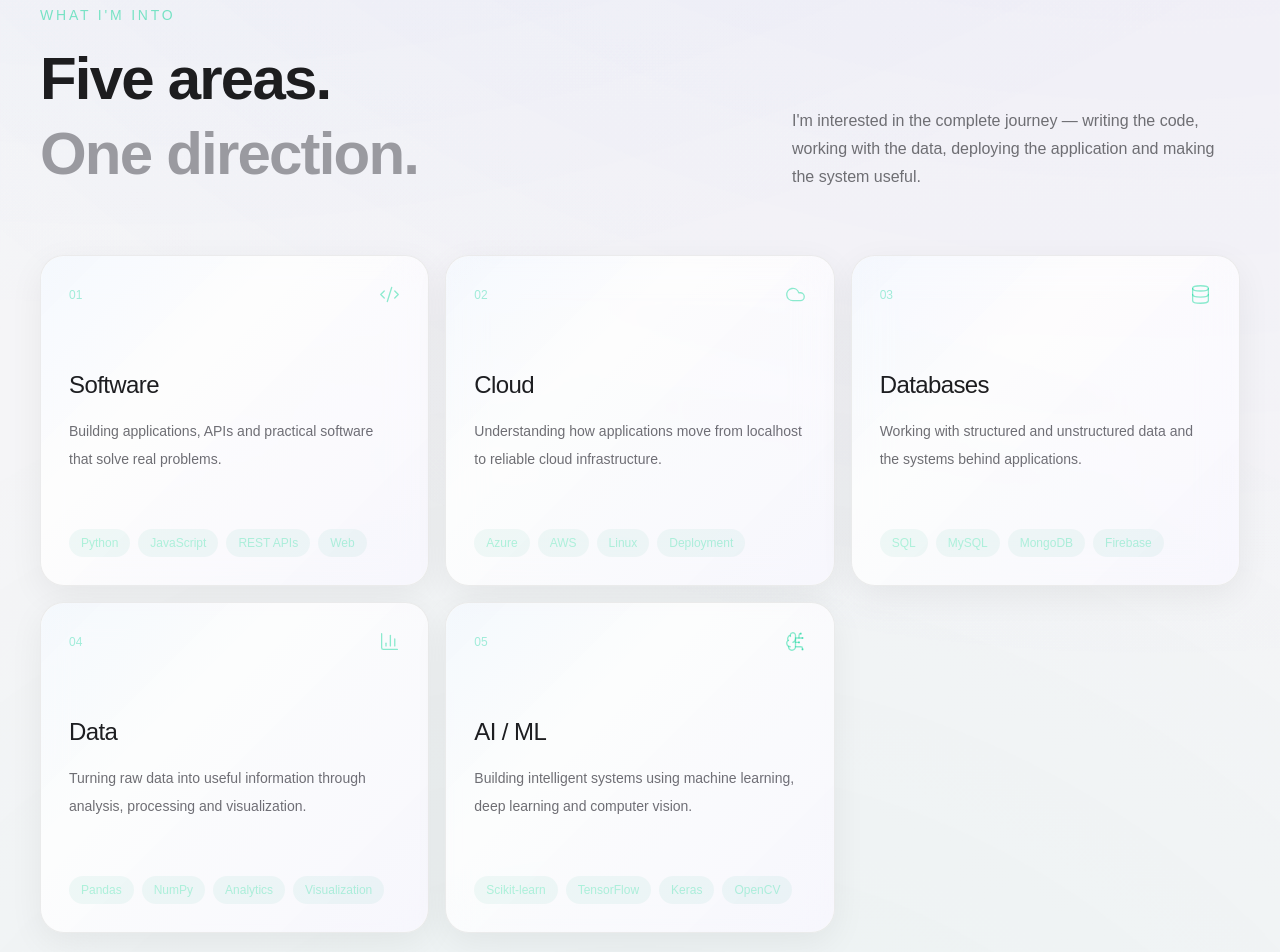
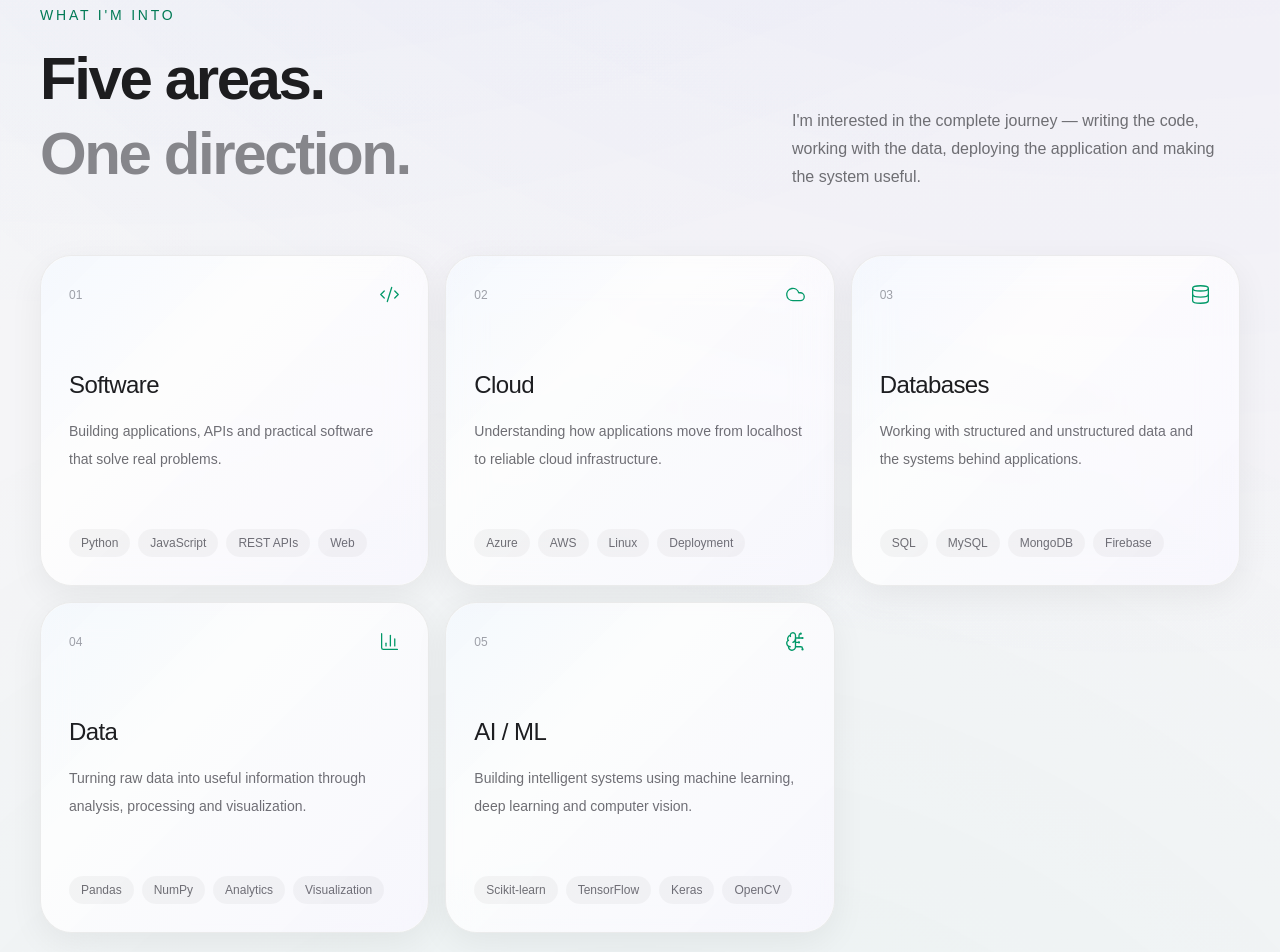
Before and after one commit to ShishirS-11/shishir-professional-portfolio, a Next.js app: page / in a window 1280 px wide. Shown: the part 1700-2652 px from the top of the page. Built offline with nearby package versions, Linux system fonts and the light colour scheme; no server answers; the database is empty.

Commit message:
Style career focus cards for light premium UI

```diff
--- a/src/components/CareerFocus.tsx
+++ b/src/components/CareerFocus.tsx
@@ -1,137 +1,37 @@
 "use client";
 
 import { motion } from "framer-motion";
-import {
-  Code2,
-  Cloud,
-  Database,
-  BrainCircuit,
-  BarChart3,
-} from "lucide-react";
+import { Code2, Cloud, Database, BrainCircuit, BarChart3 } from "lucide-react";
 
 const areas = [
-  {
-    number: "01",
-    title: "Software",
-    description:
-      "Building applications, APIs and practical software that solve real problems.",
-    icon: Code2,
-    tags: ["Python", "JavaScript", "REST APIs", "Web"],
-  },
-  {
-    number: "02",
-    title: "Cloud",
-    description:
-      "Understanding how applications move from localhost to reliable cloud infrastructure.",
-    icon: Cloud,
-    tags: ["Azure", "AWS", "Linux", "Deployment"],
-  },
-  {
-    number: "03",
-    title: "Databases",
-    description:
-      "Working with structured and unstructured data and the systems behind applications.",
-    icon: Database,
-    tags: ["SQL", "MySQL", "MongoDB", "Firebase"],
-  },
-  {
-    number: "04",
-    title: "Data",
-    description:
-      "Turning raw data into useful information through analysis, processing and visualization.",
-    icon: BarChart3,
-    tags: ["Pandas", "NumPy", "Analytics", "Visualization"],
-  },
-  {
-    number: "05",
-    title: "AI / ML",
-    description:
-      "Building intelligent systems using machine learning, deep learning and computer vision.",
-    icon: BrainCircuit,
-    tags: ["Scikit-learn", "TensorFlow", "Keras", "OpenCV"],
-  },
+  { number: "01", title: "Software", description: "Building applications, APIs and practical software that solve real problems.", icon: Code2, tags: ["Python", "JavaScript", "REST APIs", "Web"] },
+  { number: "02", title: "Cloud", description: "Understanding how applications move from localhost to reliable cloud infrastructure.", icon: Cloud, tags: ["Azure", "AWS", "Linux", "Deployment"] },
+  { number: "03", title: "Databases", description: "Working with structured and unstructured data and the systems behind applications.", icon: Database, tags: ["SQL", "MySQL", "MongoDB", "Firebase"] },
+  { number: "04", title: "Data", description: "Turning raw data into useful information through analysis, processing and visualization.", icon: BarChart3, tags: ["Pandas", "NumPy", "Analytics", "Visualization"] },
+  { number: "05", title: "AI / ML", description: "Building intelligent systems using machine learning, deep learning and computer vision.", icon: BrainCircuit, tags: ["Scikit-learn", "TensorFlow", "Keras", "OpenCV"] },
 ];
 
 export default function CareerFocus() {
   return (
     <section className="px-6 py-28 md:px-10 md:py-36">
       <div className="mx-auto max-w-7xl">
-        <motion.div
-          initial={{ opacity: 0, y: 30 }}
-          whileInView={{ opacity: 1, y: 0 }}
-          viewport={{ once: true }}
-          transition={{ duration: 0.7 }}
-          className="mb-16"
-        >
-          <p className="mb-4 text-sm uppercase tracking-[0.2em] text-emerald-400/50">
-            What I&apos;m into
-          </p>
-
+        <motion.div initial={{ opacity: 0, y: 30 }} whileInView={{ opacity: 1, y: 0 }} viewport={{ once: true }} transition={{ duration: 0.7 }} className="mb-16">
+          <p className="mb-4 text-sm font-medium uppercase tracking-[0.2em] text-emerald-700">What I&apos;m into</p>
           <div className="flex flex-col justify-between gap-6 md:flex-row md:items-end">
-            <h2 className="max-w-2xl text-4xl font-semibold leading-tight tracking-[-0.03em] md:text-6xl">
-              Five areas.
-              <br />
-              <span className="text-white/25">
-                One direction.
-              </span>
+            <h2 className="max-w-2xl text-4xl font-semibold leading-tight tracking-[-0.04em] md:text-6xl">
+              Five areas.<br /><span className="text-[#86868b]">One direction.</span>
             </h2>
-
-            <p className="max-w-md text-base leading-7 text-white/40">
-              I&apos;m interested in the complete journey — writing
-              the code, working with the data, deploying the
-              application and making the system useful.
-            </p>
+            <p className="max-w-md text-base leading-7 text-[#6e6e73]">I&apos;m interested in the complete journey — writing the code, working with the data, deploying the application and making the system useful.</p>
           </div>
         </motion.div>
-
         <div className="grid gap-4 md:grid-cols-2 lg:grid-cols-3">
           {areas.map((area, index) => {
             const Icon = area.icon;
-
             return (
-              <motion.div
-                key={area.title}
-                initial={{ opacity: 0, y: 30 }}
-                whileInView={{ opacity: 1, y: 0 }}
-                viewport={{ once: true, amount: 0.2 }}
-                transition={{
-                  duration: 0.6,
-                  delay: index * 0.08,
-                }}
-                className="tech-card group relative overflow-hidden rounded-3xl p-7 transition duration-500 hover:-translate-y-1 hover:bg-[#0c1511]"
-              >
-                <div className="flex items-center justify-between">
-                  <span className="text-xs text-emerald-400/35">
-                    {area.number}
-                  </span>
-
-                  <Icon
-                    size={21}
-                    strokeWidth={1.5}
-                    className="text-emerald-400/45 transition group-hover:text-emerald-300"
-                  />
-                </div>
-
-                <div className="mt-16">
-                  <h3 className="text-2xl font-medium tracking-tight">
-                    {area.title}
-                  </h3>
-
-                  <p className="mt-4 min-h-[84px] text-sm leading-7 text-white/35">
-                    {area.description}
-                  </p>
-                </div>
-
-                <div className="mt-7 flex flex-wrap gap-2">
-                  {area.tags.map((tag) => (
-                    <span
-                      key={tag}
-                      className="rounded-full bg-emerald-400/[0.04] px-3 py-1.5 text-xs text-emerald-300/45"
-                    >
-                      {tag}
-                    </span>
-                  ))}
-                </div>
+              <motion.div key={area.title} initial={{ opacity: 0, y: 30 }} whileInView={{ opacity: 1, y: 0 }} viewport={{ once: true, amount: 0.2 }} transition={{ duration: 0.6, delay: index * 0.08 }} className="tech-card group relative overflow-hidden rounded-[2rem] p-7 transition duration-500 hover:-translate-y-1">
+                <div className="flex items-center justify-between"><span className="text-xs font-medium text-[#a1a1a6]">{area.number}</span><Icon size={21} strokeWidth={1.5} className="text-emerald-600 transition group-hover:text-blue-600" /></div>
+                <div className="mt-16"><h3 className="text-2xl font-medium tracking-tight text-[#1d1d1f]">{area.title}</h3><p className="mt-4 min-h-[84px] text-sm leading-7 text-[#6e6e73]">{area.description}</p></div>
+                <div className="mt-7 flex flex-wrap gap-2">{area.tags.map((tag) => <span key={tag} className="rounded-full bg-black/[0.035] px-3 py-1.5 text-xs text-[#6e6e73]">{tag}</span>)}</div>
               </motion.div>
             );
           })}
```
